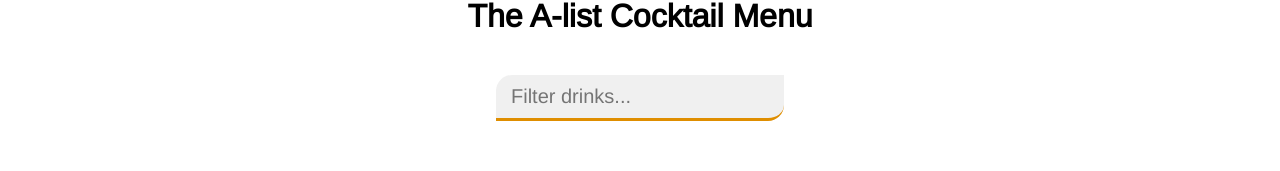
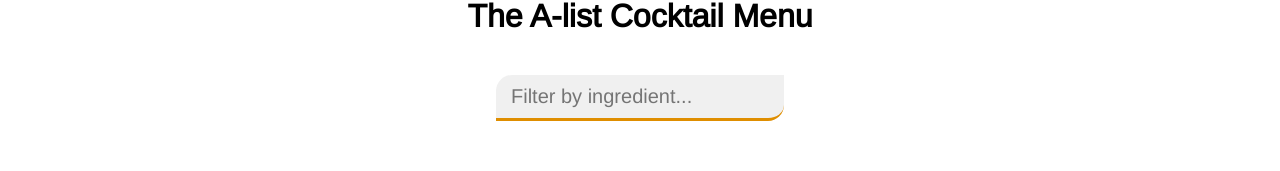
Before and after one commit to mikebeaudry93/cocktail-finder, a React (Create React App) app: page / in a window 1280 px wide. Shown: the part 126-297 px from the top of the page. Built offline with nearby package versions, Linux system fonts and the light colour scheme; no server answers.

Commit message:
filter by ingredient...

```diff
--- a/src/pages/Homepage/Homepage.js
+++ b/src/pages/Homepage/Homepage.js
@@ -39,7 +39,7 @@ render() {
         <div className="home">
             <div className="filter-title-box">
                 <h1 className="title">The A-list Cocktail Menu</h1>
-                <input type="text" placeholder="Filter drinks..." className="input filter" onChange={this.handleChange}/>
+                <input type="text" placeholder="Filter by ingredient..." className="input filter" onChange={this.handleChange}/>
             </div>
             <div className="cocktails-container">
                 <DrinkContainer drinks={filteredDrinks} />
```
